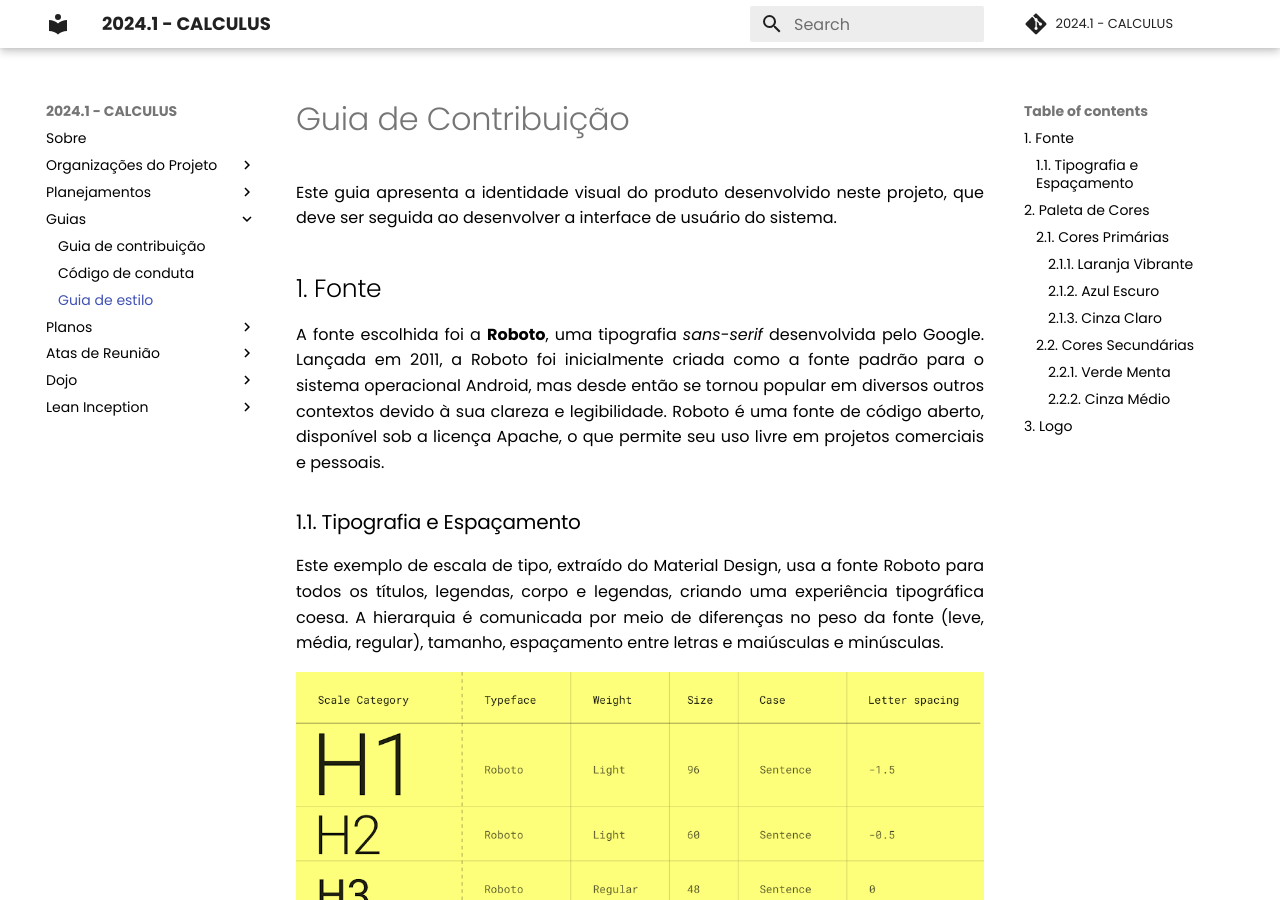
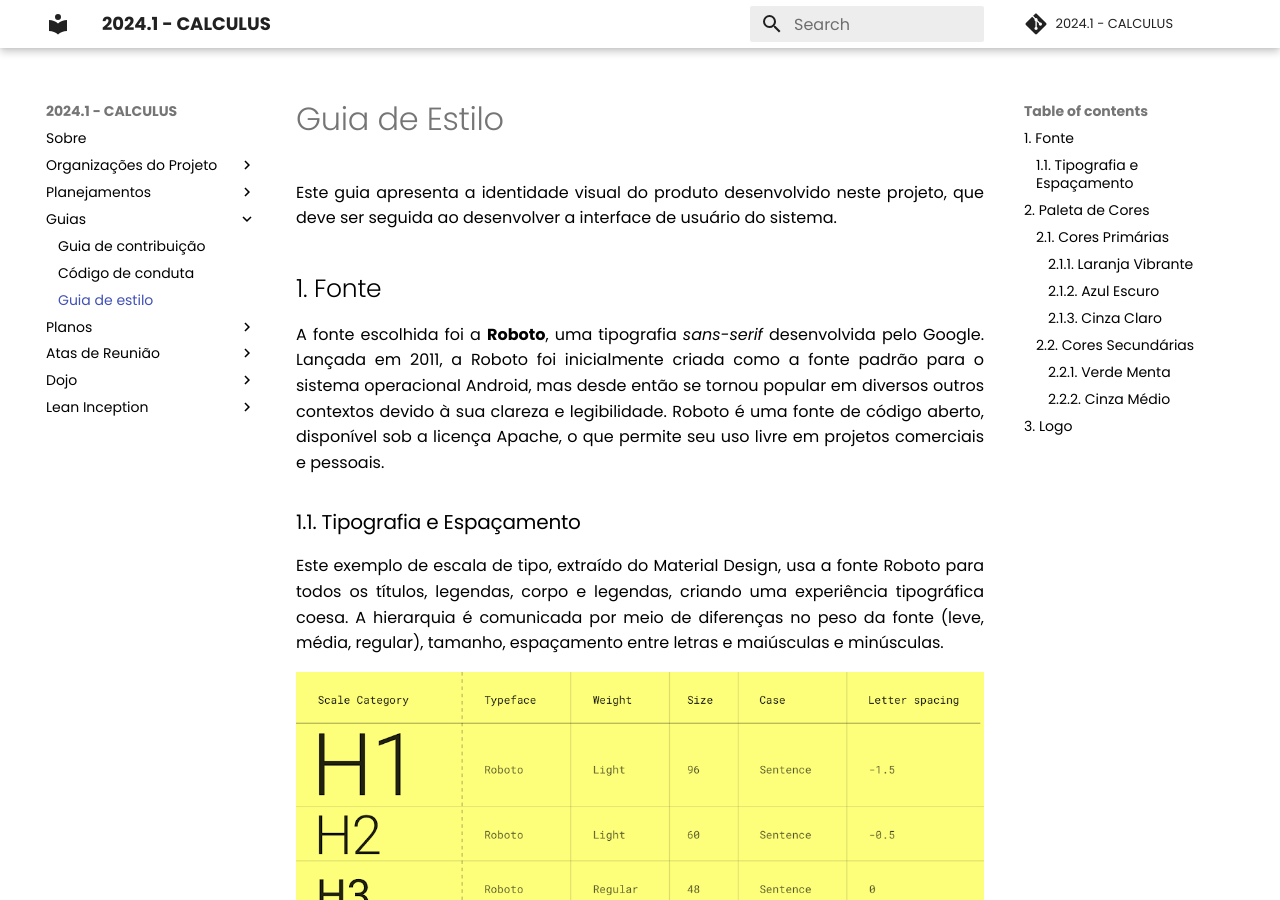
Before and after one commit to fga-eps-mds/2024.1-CALCULUS-DOC, an MkDocs documentation site: the page built from docs/guias/guia-estilo.md, in a window 1280 px wide and 900 px high. Built offline with MkDocs 1.6.1 and Material for MkDocs 9.7.7, drawn with Linux system fonts in a browser that asks for light colours; comment, search, counter and statistics services are not loaded.

Commit message:
docs(#4): correcao de titulo
Co-authored-by: paulohgontijoo <paulohgontijoo@gmail.com>

```diff
--- a/docs/guias/guia-estilo.md
+++ b/docs/guias/guia-estilo.md
@@ -1,4 +1,4 @@
-# Guia de Contribuição
+# Guia de Estilo
 
 Este guia apresenta a identidade visual do produto desenvolvido neste projeto, que deve ser seguida ao desenvolver a interface de usuário do sistema.
 
```
